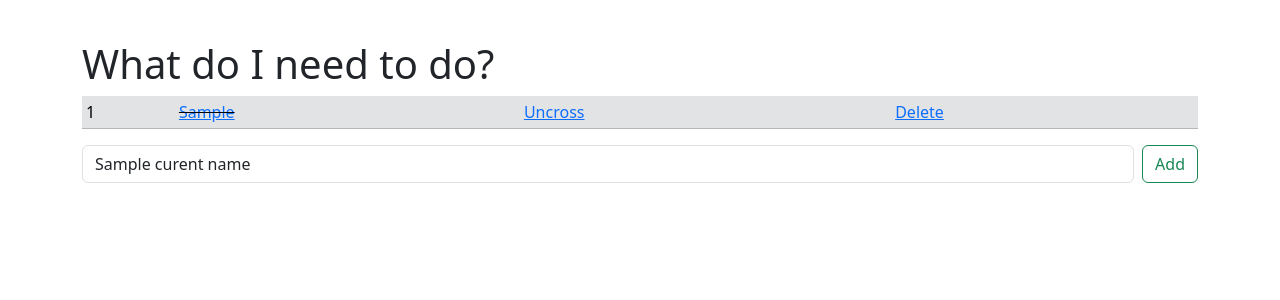
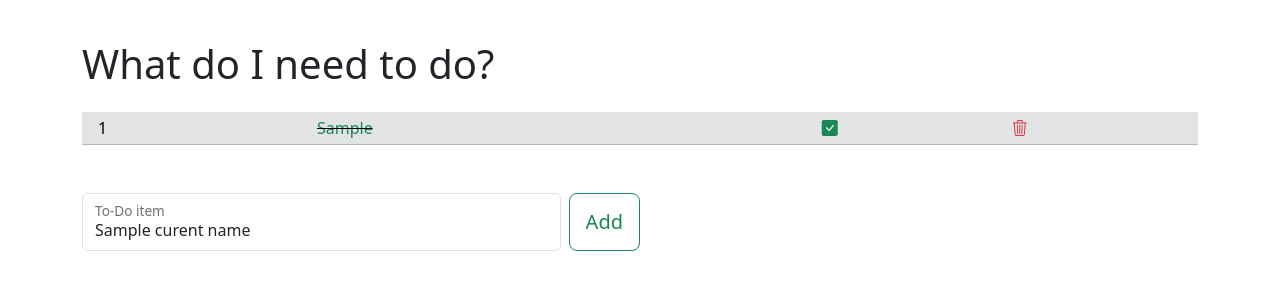
Before and after one commit to P5665/django_todo, a Django app: template todo_app/templates/home.html in a window 1280 px wide. Shown: the part 56-356 px from the top of the page. Run offline with Django 4.2, Linux system fonts and the light colour scheme; tables that the repository leaves empty hold one stand-in row (values such as "Sample post"); the template is opened without the code that fills it: values that come from a table or form of the project are taken from there, most other values are stand-ins (such as "Sample title", 1, 10 or a date in 2020).

Commit message:
made the first todo app, but will want to add more using different things and maybe a little more robust with lists of lists and maybe some other additional features.  This one serves as a building block to other ones

```diff
--- a/static/css/base.css
+++ b/static/css/base.css
@@ -1,5 +1,20 @@
 /* Navbar Multi Level Dropdown-age */
-/* Need a solution for mobile */
+.dropdown-menu .dropdown-submenu {
+    display: none;
+    padding-top: 0;
+    padding-bottom: 0;
+    border-radius: 0;
+}
+
+.dropdown-menu > li:hover > .dropdown-submenu {
+    display: block;
+}
+
+.dropdown-submenu a.dropdown-item {
+    padding-left: 1.5rem;
+}
+
+@media only screen and (min-width: 992px) {
     .dropdown-menu li {
         position: relative;
     }
@@ -9,15 +24,15 @@
         position: absolute;
         left: 100%;
         top: -7px;
+        margin-top: 2px;
+        padding: 8px 0;
+        border-radius: 6px;
     }
 
     .dropdown-menu .dropdown-submenu-left {
         right: 100%;
         left: auto;
     }
-
-.dropdown-menu > li:hover > .dropdown-submenu {
-    display: block;
 }
 
 /* To-do v1 */
--- a/todo_app/templates/base.html
+++ b/templates/base.html
@@ -8,6 +8,7 @@
     <meta name="viewport" content="width=device-width, initial-scale=1">
     <title>{% block title %}Default{% endblock title %}</title>
     <link rel="shortcut icon" type="image/png" href="{% static 'images/favicon.ico' %}"/>
+    <link rel="stylesheet" href="https://cdn.jsdelivr.net/npm/bootstrap-icons@1.10.5/font/bootstrap-icons.css">
     <link href="https://cdn.jsdelivr.net/npm/bootstrap@5.3.0-alpha3/dist/css/bootstrap.min.css" rel="stylesheet"
         integrity="sha384-KK94CHFLLe+nY2dmCWGMq91rCGa5gtU4mk92HdvYe+M/SXH301p5ILy+dN9+nJOZ" crossorigin="anonymous">
     <link rel="stylesheet" href="{% static 'css/base.css' %}">
--- a/todo_app/templates/edit.html
+++ b/todo_app/templates/edit.html
@@ -9,7 +9,7 @@
             {% csrf_token %}
             <input class="form-control me-2" type="text" placeholder="{{item.item}}" aria-label="item.item" name="item" value="{{item.item}}">
             <input type="hidden" value="{{item.completed}}" name="completed">
-            <button class="btn btn-outline-success" type="submit">Search</button>
+            <button class="btn btn-outline-success" type="submit">Edit</button>
         </form>
     {% endif %}
 
--- a/todo_app/templates/home.html
+++ b/todo_app/templates/home.html
@@ -15,27 +15,25 @@
 
 {% block content %}
     <div class="col-12 mt-3">
-        <h1>What do I need to do?</h1>
-        <form action="/" method="POST">
+        <h1 class="mb-4">What do I need to do?</h1>
+        <form method="POST">
             {% csrf_token %}
             {% if all_items %}
                 <table class="table table-sm">
                     {% for action in all_items %}
                         {% if action.completed %}
                             <tr class="table-secondary">
-                                <td>{{forloop.counter}}</td>
-                                {% comment %} <td>{{action.id}}</td> {% endcomment %}
-                                <td class="striker"><a href="{% url 'td1_edit' action.id %}">{{action.item}}</a></td>
-                                <td><a href="{% url 'td1_uncross' action.id %}">Uncross</a></td>
-                                <td><a href="{% url 'td1_delete' action.id %}">Delete</a></td>
+                                <td class="ps-3">{{forloop.counter}}</td>
+                                <td class="striker"><a class="link-success text-decoration-none" href="{% url 'td1_edit' action.id %}">{{action.item}}</a></td>
+                                <td><a href="{% url 'td1_uncross' action.id %}"><i class="bi bi-check-square-fill text-success"></i></i></a></td>
+                                <td><a href="{% url 'td1_delete' action.id %}"><i class="bi bi-trash3 text-danger"></i></a></td>
                             </tr>
                         {% else %}
                             <tr>
-                                <td>{{forloop.counter}}</td>
-                                {% comment %} <td>{{action.id}}</td> {% endcomment %}
-                                <td><a href="{% url 'td1_edit' action.id %}">{{action.item}}</a></td>
-                                <td><a href="{% url 'td1_cross_off' action.id%}">Cross off</a></td>
-                                <td><a href="{% url 'td1_delete' action.id %}">Delete</a></td>
+                                <td class="ps-3">{{forloop.counter}}</td>
+                                <td><a class="link-dark text-decoration-none" href="{% url 'td1_edit' action.id %}">{{action.item}}</a></td>
+                                <td><a href="{% url 'td1_cross_off' action.id%}"><i class="bi bi-square text-secondary"></i></a></td>
+                                <td><a href="{% url 'td1_delete' action.id %}"><i class="bi bi-trash3 text-danger"></i></a></td>
                             </tr>
                         {% endif %}
                     {% endfor %}
@@ -43,9 +41,10 @@
             {% endif %}
 
 
-            <div class="d-flex">
-                <input class="form-control me-2" type="input" placeholder="To-Do item" aria-label="To do item" name="item" value="{{curent_name}}">
-                <button class="btn btn-outline-success" type="submit">Add</button>
+            <div class="d-flex form-floating w-50 mt-3 mt-lg-5">
+                <input class="form-control me-2" type="input" id="td1-add" placeholder="Add another item" aria-label="To do item" name="item" value="{{curent_name}}">
+                <label for="td1">To-Do item</label>
+                <button class="btn btn-outline-success btn-lg" type="submit">Add</button>
             </div>
         </form>
     </div>
--- a/todo_app/urls.py
+++ b/todo_app/urls.py
@@ -2,10 +2,10 @@ from django.urls import path
 from . import views
 
 urlpatterns = [
-    path('home', views.home, name='td1_home'),
-    path('about', views.about, name='td1_about'),
-    path('delete/<list_id>', views.delete, name='td1_delete'),
-    path('cross-off/<list_id>', views.cross_off, name='td1_cross_off'),
-    path('uncross/<list_id>', views.uncross, name='td1_uncross'),
-    path('edit/<list_id>', views.edit, name='td1_edit'),
+    path('', views.home, name='td1_home'),
+    path('to-do/v1/about', views.about, name='td1_about'),
+    path('to-do/v1/delete/<list_id>', views.delete, name='td1_delete'),
+    path('to-do/v1/cross-off/<list_id>', views.cross_off, name='td1_cross_off'),
+    path('to-do/v1/uncross/<list_id>', views.uncross, name='td1_uncross'),
+    path('to-do/v1/edit/<list_id>', views.edit, name='td1_edit'),
 ]
--- a/todo_app/views.py
+++ b/todo_app/views.py
@@ -50,14 +50,14 @@ def uncross(request, list_id):
 
 def edit(request, list_id):
     if request.method == 'POST':
-        form = ListForm(request.POST or None)
+        item = List.objects.get(pk=list_id)
+        form = ListForm(request.POST or None, instance=item)
 
         if form.is_valid():
             form.save()
 
             messages.success(request, ('Item has been edited!!'))
-            all_items = List.objects.all
-            return render(request, 'edit.html', {'all_items': all_items})
+            return redirect('td1_home')
 
     else:
         item = List.objects.get(pk=list_id)
--- a/todo_site/settings.py
+++ b/todo_site/settings.py
@@ -9,7 +9,7 @@ https://docs.djangoproject.com/en/4.2/topics/settings/
 For the full list of settings and their values, see
 https://docs.djangoproject.com/en/4.2/ref/settings/
 """
-
+import os
 from pathlib import Path
 
 # Build paths inside the project like this: BASE_DIR / 'subdir'.
@@ -55,7 +55,7 @@ ROOT_URLCONF = 'todo_site.urls'
 TEMPLATES = [
     {
         'BACKEND': 'django.template.backends.django.DjangoTemplates',
-        'DIRS': [],
+        'DIRS': [os.path.join(BASE_DIR, 'templates')],
         'APP_DIRS': True,
         'OPTIONS': {
             'context_processors': [
--- a/todo_site/urls.py
+++ b/todo_site/urls.py
@@ -17,8 +17,11 @@ Including another URLconf
 from django.contrib import admin
 from django.urls import path, include
 from todo_app import views
+from django.conf import settings
+from django.conf.urls.static import static
+
 
 urlpatterns = [
     path('admin/', admin.site.urls),
-    path('to-do/v1/', include('todo_app.urls')),
-]
+    path('', include('todo_app.urls')),
+] + static(settings.STATIC_URL, document_root=settings.STATIC_ROOT)
```
Lines whose indentation alone changed are shown as unchanged.
